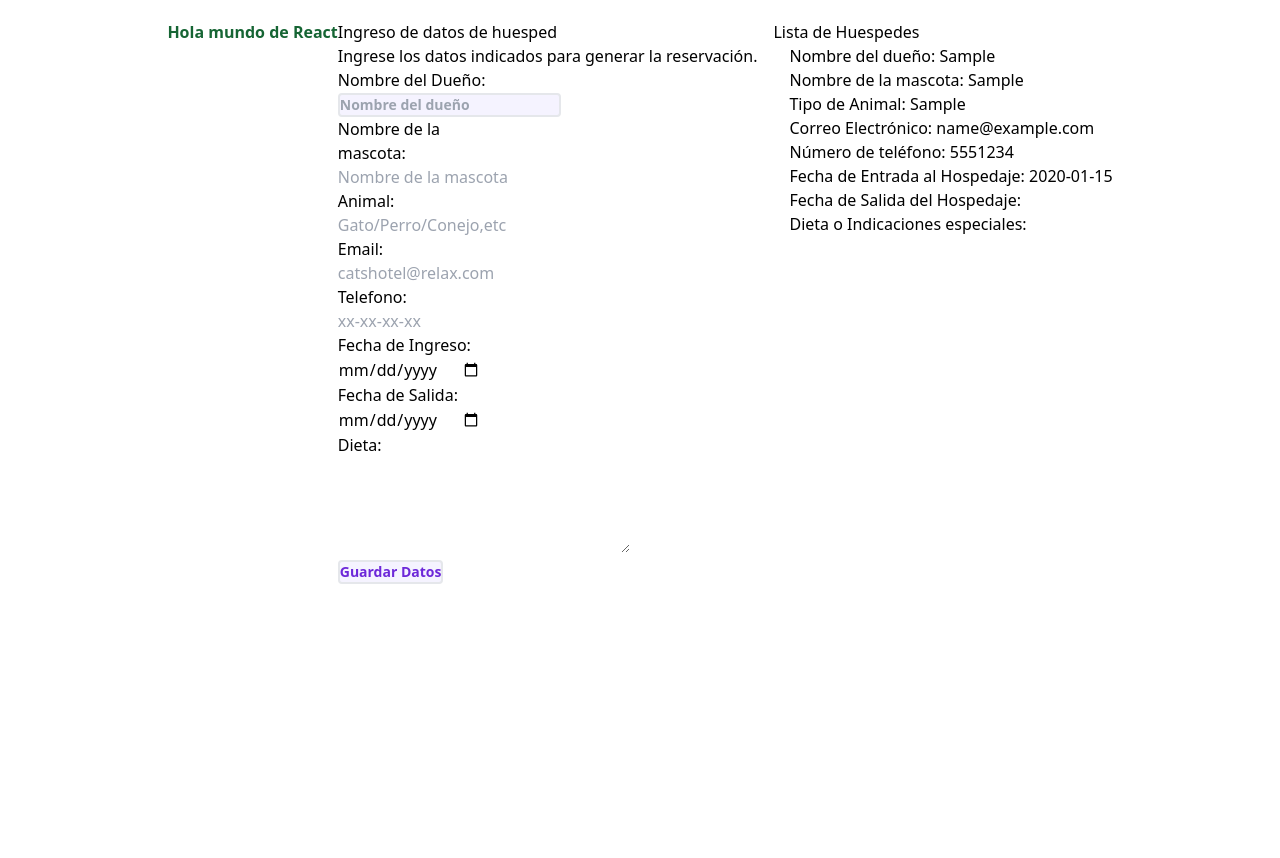
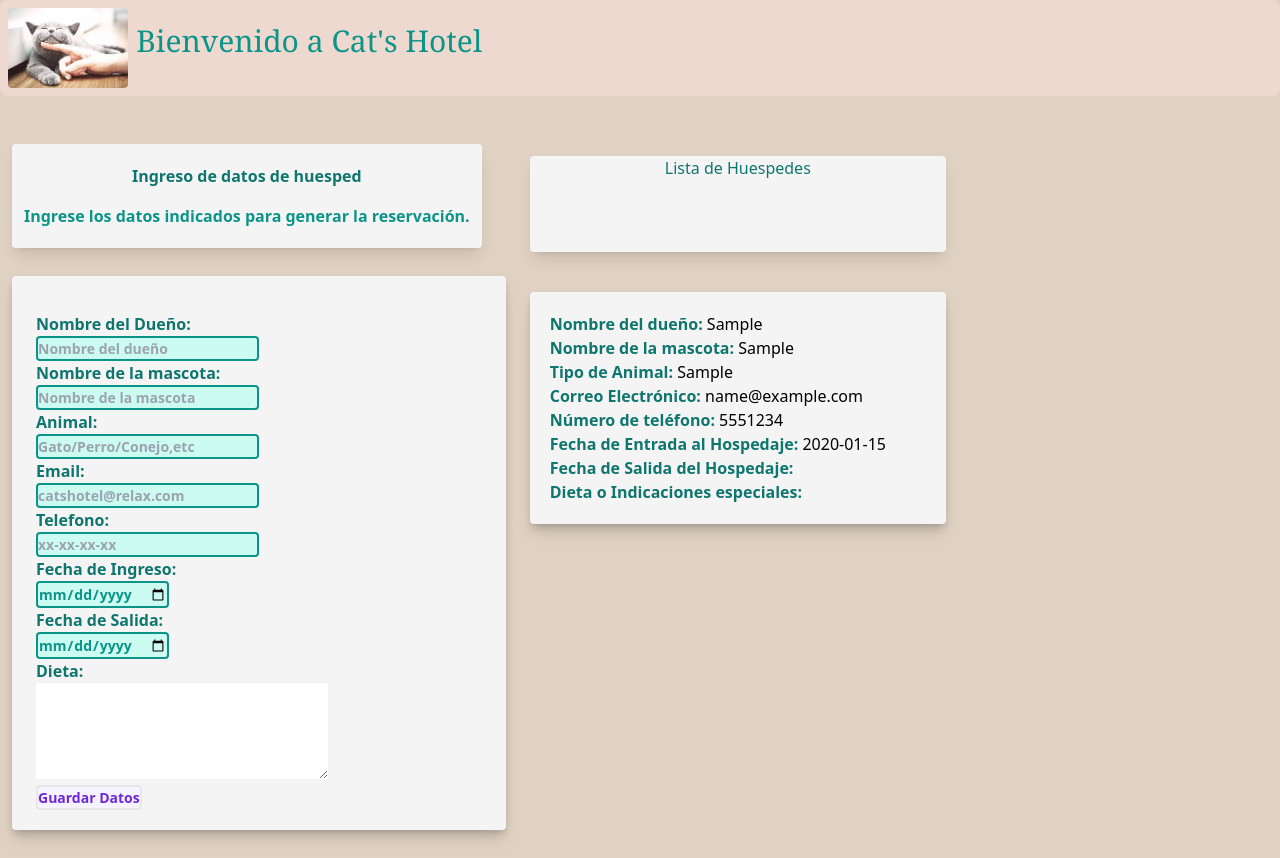
Before and after one commit to CrimsonEntity/Proyecto_Final_React, a React (Create React App) app in the folder cathotel/: page / in a window 1280 px wide. Both pictures are taken after typing "Sample", "Sample", "Sample", "name@example.com", "5551234", "2020-01-15" into the empty fields and a click on the input "Guardar Datos". Before the commit the page ends 800 px from the top, so only its background shows below. Built offline with nearby package versions, Linux system fonts and the light colour scheme.

Commit message:
estilos actualizados (cambiar color de letras)

```diff
--- a/cathotel/src/App.js
+++ b/cathotel/src/App.js
@@ -2,6 +2,7 @@ import { useState } from "react";
 import './App.css';
 import Formulario from './Formulario';
 import VisorDeHuespedes from './VisorDeHuespedes';
+import Encabezado from "./Encabezado";
 
 
 function App() {
@@ -9,14 +10,19 @@ function App() {
   const [huespedes,setHuespedes]=useState([])
 
   return (
-    <div className='container mx-auto mt-5 flex justify-center'>
-      <h1 className='text-green-800 font-black text-center'>Hola mundo de React</h1>
-        <Formulario
+    <div className="bg-yellow-800/25">
+      <Encabezado/>
+      <div className='container mx-auto mt-5 md:flex'>
+
+        <Formulario className='md:-1/2 lg:w-2/5'
         huespedes={huespedes}
         setHuespedes={setHuespedes}
         />
-        <VisorDeHuespedes
+
+        <VisorDeHuespedes className='md:-1/2 lg:w-2/5 md:h-screen overflow-y-scroll'
         huespedes={huespedes}/>
+
+      </div>
     </div>
   );
 }
--- /dev/null
+++ b/cathotel/src/Encabezado.jsx
@@ -0,0 +1,12 @@
+import React from 'react'
+
+export default function Encabezado() {
+  return (
+    <div className='bg-red-100/50 h-24 rounded-lg'>
+        <div className='container fluid'>
+            <img src={process.env.PUBLIC_URL + '/logo_navbar.jpg'} alt='logo' className='m-2 h-20 w-30 inline rounded'/>
+            <h1 className='text-teal-600 text-3xl font-serif inline'>Bienvenido a Cat's Hotel</h1>
+        </div>
+    </div>
+  )
+}
--- a/cathotel/src/Formulario.jsx
+++ b/cathotel/src/Formulario.jsx
@@ -40,11 +40,15 @@ export default function Formulario ({huespedes,setHuespedes}) {
 
     return (
         <div>
-            <h2>Ingreso de datos de huesped</h2>
-            <p>Ingrese los datos indicados para generar la reservación.</p>
-            <form className="container w-40 flex-col" onSubmit={agregarHuesped}>
-                <label htmlFor="">Nombre del Dueño: </label>
-                <input className="rounded border-2 text-sm font-semibold bg-violet-50 text-violet-700 hover:bg-violet-100"
+            <div className="bg-zinc-100 shadow-lg rounded text-center mx-3 my-7 px-3 py-5">
+                <h2 className="text-center text-teal-700 font-bold">Ingreso de datos de huesped</h2>
+                <p className="mt-4 text-center text-teal-600 font-bold">Ingrese los datos indicados para generar la reservación.</p>
+            </div>
+
+            <div className="container mx-3 my-7 px-3 py-5 bg-zinc-100 shadow-lg rounded text-base drop-shadow-lg">
+            <form className="container mt-4 ml-3 flex-col" onSubmit={agregarHuesped}>
+                <label className="flex flex-col text-teal-700 font-semibold">Nombre del Dueño: </label>
+                <input className="rounded border-2 border-teal-600 text-sm font-semibold bg-teal-100 text-teal-600 hover:bg-cyan-100"
                     value={dueño}
                     onChange={(e)=>{setDueño(e.target.value)}}
                     type="text"
@@ -53,8 +57,8 @@ export default function Formulario ({huespedes,setHuespedes}) {
                     placeholder="Nombre del dueño"
                 />
 
-                <label htmlFor="">Nombre de la mascota: </label>
-                <input
+                <label className="flex flex-col text-teal-700 font-semibold">Nombre de la mascota: </label>
+                <input className="rounded border-2 border-teal-600 text-sm font-semibold bg-teal-100 text-teal-600 hover:bg-cyan-100"
                     value={mascota}
                     onChange={(e)=>{setMascota(e.target.value)}}
                     type="text"
@@ -63,8 +67,8 @@ export default function Formulario ({huespedes,setHuespedes}) {
                     placeholder="Nombre de la mascota"
                 />
 
-                <label htmlFor="">Animal: </label>
-                <input
+                <label className="flex flex-col text-teal-700 font-semibold">Animal: </label>
+                <input className="rounded border-2 border-teal-600 text-sm font-semibold bg-teal-100 text-teal-600 hover:bg-cyan-100"
                     value={animal}
                     onChange={(e)=>{setAnimal(e.target.value)}}
                     type="text"
@@ -73,8 +77,8 @@ export default function Formulario ({huespedes,setHuespedes}) {
                     placeholder="Gato/Perro/Conejo,etc"
                 />
 
-                <label htmlFor="">Email: </label>
-                <input
+                <label className="flex flex-col text-teal-700 font-semibold">Email: </label>
+                <input className="rounded border-2 border-teal-600 text-sm font-semibold bg-teal-100 text-teal-600 hover:bg-cyan-100"
                     value={email}
                     onChange={(e)=>{setEmail(e.target.value)}}
                     type="email"
@@ -83,8 +87,8 @@ export default function Formulario ({huespedes,setHuespedes}) {
                     placeholder="catshotel@relax.com"
                 />
 
-                <label htmlFor="">Telefono: </label>
-                <input
+                <label className="flex flex-col text-teal-700 font-semibold">Telefono: </label>
+                <input className="rounded border-2 border-teal-600 text-sm font-semibold bg-teal-100 text-teal-600 hover:bg-cyan-100"
                     value={tel}
                     onChange={(e)=>{setTel(e.target.value)}}
                     type="tel"
@@ -93,8 +97,8 @@ export default function Formulario ({huespedes,setHuespedes}) {
                     placeholder="xx-xx-xx-xx"
                 />
 
-                <label htmlFor="">Fecha de Ingreso: </label>
-                <input
+                <label className="flex flex-col text-teal-700 font-semibold">Fecha de Ingreso: </label>
+                <input className="rounded border-2 border-teal-600 text-sm font-semibold bg-teal-100 text-teal-600 hover:bg-cyan-100"
                     value={entrada}
                     onChange={(e)=>{setEntrada(e.target.value)}}
                     type="date"
@@ -102,8 +106,8 @@ export default function Formulario ({huespedes,setHuespedes}) {
                     id="entrada"
                 />
 
-                <label htmlFor="">Fecha de Salida: </label>
-                <input
+                <label className="flex flex-col text-teal-700 font-semibold">Fecha de Salida: </label>
+                <input className="rounded border-2 border-teal-600 text-sm font-semibold bg-teal-100 text-teal-600 hover:bg-cyan-100"
                     value={salida}
                     onChange={(e)=>{setSalida(e.target.value)}}
                     type="date"
@@ -111,7 +115,7 @@ export default function Formulario ({huespedes,setHuespedes}) {
                     id="salida"
                 />
 
-                <label htmlFor="">Dieta: </label>
+                <label className="flex flex-col text-teal-700 font-semibold">Dieta: </label>
                 <textarea
                     value={dieta}
                     onChange={(e)=>{setDieta(e.target.value)}}
@@ -122,11 +126,12 @@ export default function Formulario ({huespedes,setHuespedes}) {
                     cols="30"
                 >Dieta o Alimentos o medicinas</textarea>
 
-                <input className="rounded border-2 text-sm font-semibold bg-violet-50 text-violet-700 hover:bg-violet-100"
+                <input className="rounded border-2 text-sm font-semibold bg-violet-50 text-violet-700 hover:bg-violet-100 flex flex-col"
                     type="submit"
                     value="Guardar Datos"
                 />
             </form>
+            </div>
         </div>
     )
 }
--- a/cathotel/src/Huesped.jsx
+++ b/cathotel/src/Huesped.jsx
@@ -2,15 +2,15 @@ import React from 'react'
 
 function Huesped({dueño, mascota, animal, email, tel, entrada, salida, dieta}) {
   return (
-    <div className='ml-4'>
-        <p>Nombre del dueño: {dueño}</p>
-        <p>Nombre de la mascota: {mascota}</p>
-        <p>Tipo de Animal: {animal}</p>
-        <p>Correo Electrónico: {email}</p>
-        <p>Número de teléfono: {tel}</p>
-        <p>Fecha de Entrada al Hospedaje: {entrada}</p>
-        <p>Fecha de Salida del Hospedaje: {salida}</p>
-        <p>Dieta o Indicaciones especiales: {dieta}</p>
+    <div className="container mx-5 my-10 px-5 py-5 bg-zinc-100 shadow-lg rounded text-base drop-shadow-lg m-8">
+        <p className='text-teal-700 font-semibold'>Nombre del dueño: <span className='text-black font-normal'>{dueño}</span></p>
+        <p className='text-teal-700 font-semibold'>Nombre de la mascota: <span className='text-black font-normal'>{mascota}</span></p>
+        <p className='text-teal-700 font-semibold'>Tipo de Animal: <span className='text-black font-normal'>{animal}</span></p>
+        <p className='text-teal-700 font-semibold'>Correo Electrónico: <span className='text-black font-normal'>{email}</span></p>
+        <p className='text-teal-700 font-semibold'>Número de teléfono: <span className='text-black font-normal'>{tel}</span></p>
+        <p className='text-teal-700 font-semibold'>Fecha de Entrada al Hospedaje: <span className='text-black font-normal'>{entrada}</span></p>
+        <p className='text-teal-700 font-semibold'>Fecha de Salida del Hospedaje: <span className='text-black font-normal'>{salida}</span></p>
+        <p className='text-teal-700 font-semibold'>Dieta o Indicaciones especiales: <span className='text-black font-normal'>{dieta}</span></p>
     </div>
   )
 }
--- a/cathotel/src/VisorDeHuespedes.jsx
+++ b/cathotel/src/VisorDeHuespedes.jsx
@@ -5,7 +5,7 @@ import Huesped from "./Huesped";
 function VisorDeHuespedes ({huespedes}) {
     return (
         <div className="ml-4">
-            <h2>Lista de Huespedes</h2>
+            <h2 className="container mx-5 my-10 h-24 bg-zinc-100 shadow-lg rounded text-center text-teal-700 font-bold>">Lista de Huespedes</h2>
             {
                 huespedes.map((huesped)=>{
                     return <Huesped
--- a/cathotel/tailwind.config.js
+++ b/cathotel/tailwind.config.js
@@ -7,4 +7,21 @@ module.exports = {
     extend: {},
   },
   plugins: [],
+
+  theme: {
+    fontSize: {
+      'xs': '.75rem',
+      'sm': '.875rem',
+      'tiny': '.875rem',
+      'base': '1rem',
+      'lg': '1.125rem',
+      'xl': '1.25rem',
+      '2xl': '1.5rem',
+      '3xl': '1.875rem',
+      '4xl': '2.25rem',
+      '5xl': '3rem',
+      '6xl': '4rem',
+      '7xl': '5rem',
+    }
+  }
 }
```
Also changed, not shown: cathotel/public/logo_navbar.jpg (added).
